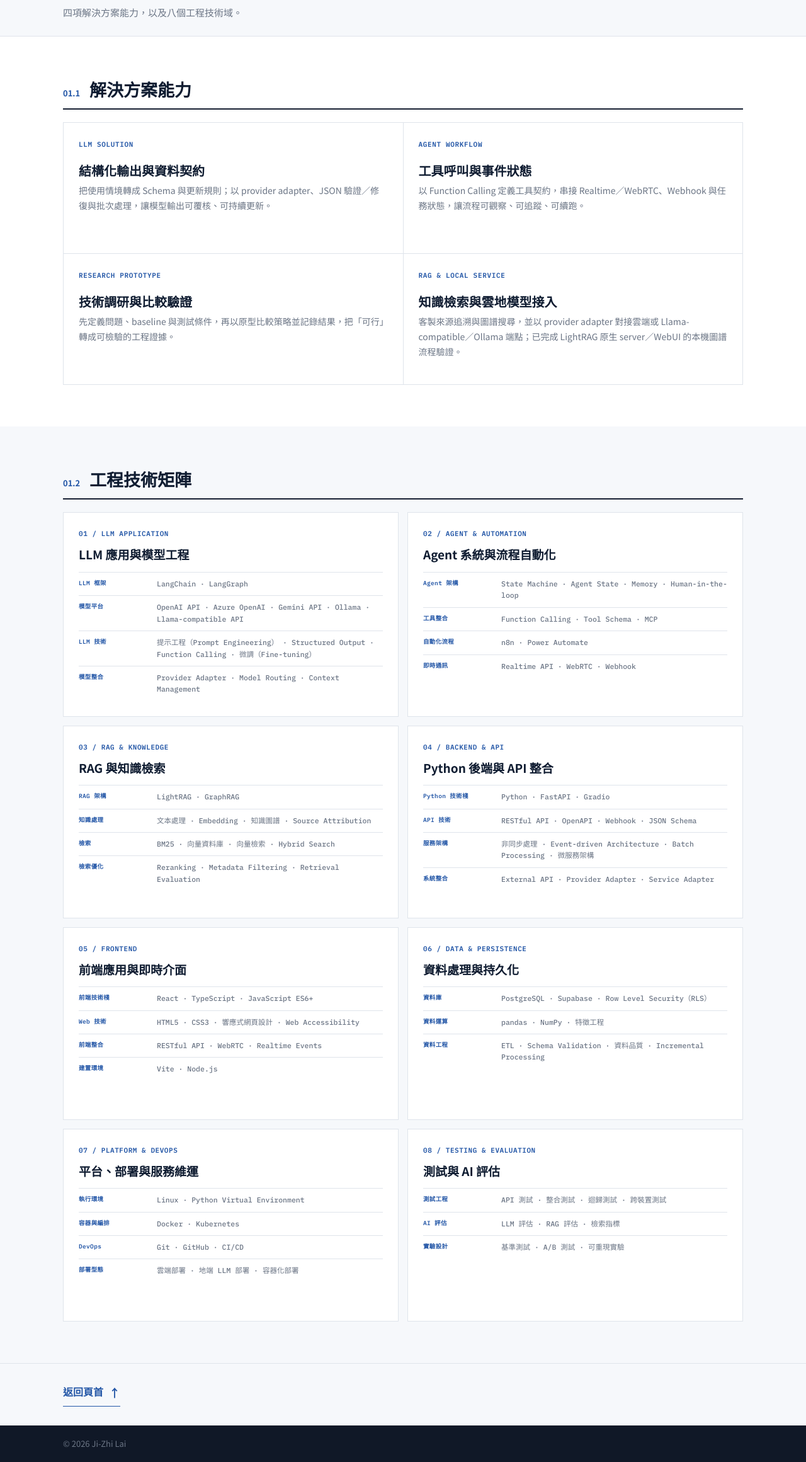
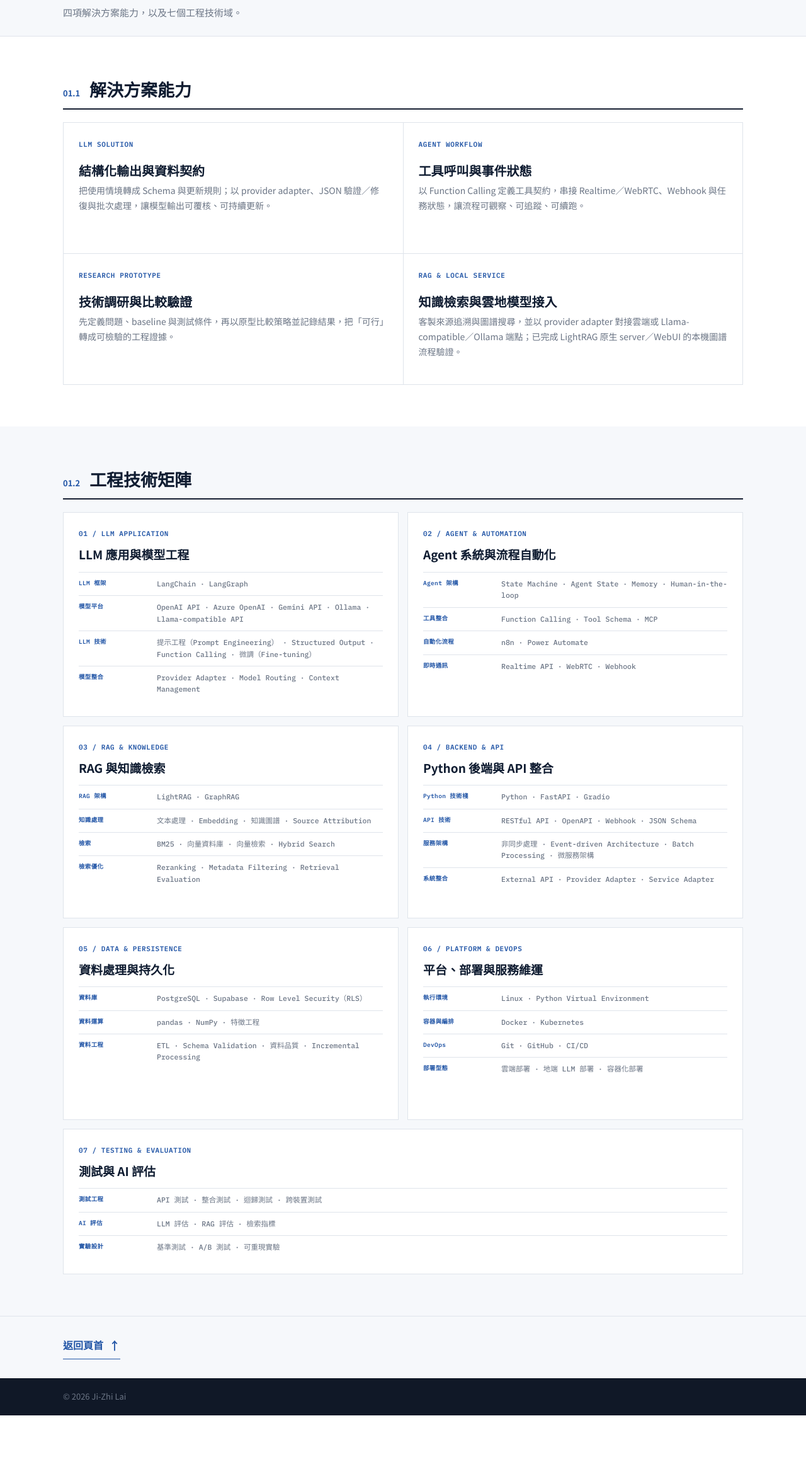
Before and after one commit to thisisanOldMan/thisisanOldMan.github.io, a plain HTML site: page asus-rd22116/skills.html in a window 1280 px wide. Shown: the part 194-2515 px from the top of the page at 63% size. After the commit the page ends 2441 px from the top, so only its background shows below. Drawn offline with Linux system fonts and the light colour scheme.

Commit message:
Elevate evidence narratives and remove frontend category

```diff
--- a/asus-rd22116/skills.html
+++ b/asus-rd22116/skills.html
@@ -22,7 +22,7 @@
   </div></header>
 
   <main id="main">
-    <section class="page-hero" aria-labelledby="page-title"><div class="container"><p>01 / CAPABILITIES</p><h1 id="page-title">核心能力</h1><div>四項解決方案能力，以及八個工程技術域。</div></div></section>
+    <section class="page-hero" aria-labelledby="page-title"><div class="container"><p>01 / CAPABILITIES</p><h1 id="page-title">核心能力</h1><div>四項解決方案能力，以及七個工程技術域。</div></div></section>
     <section class="section"><div class="container">
       <div class="section-title"><p>01.1</p><h2>解決方案能力</h2></div>
       <div class="skill-grid capability-grid">
@@ -40,10 +40,9 @@
         <article><p>02 / AGENT &amp; AUTOMATION</p><h3>Agent 系統與流程自動化</h3><div class="stack-groups"><div><strong>Agent 架構</strong><span>State Machine · Agent State · Memory · Human-in-the-loop</span></div><div><strong>工具整合</strong><span>Function Calling · Tool Schema · MCP</span></div><div><strong>自動化流程</strong><span>n8n · Power Automate</span></div><div><strong>即時通訊</strong><span>Realtime API · WebRTC · Webhook</span></div></div></article>
         <article><p>03 / RAG &amp; KNOWLEDGE</p><h3>RAG 與知識檢索</h3><div class="stack-groups"><div><strong>RAG 架構</strong><span>LightRAG · GraphRAG</span></div><div><strong>知識處理</strong><span>文本處理 · Embedding · 知識圖譜 · Source Attribution</span></div><div><strong>檢索</strong><span>BM25 · 向量資料庫 · 向量檢索 · Hybrid Search</span></div><div><strong>檢索優化</strong><span>Reranking · Metadata Filtering · Retrieval Evaluation</span></div></div></article>
         <article><p>04 / BACKEND &amp; API</p><h3>Python 後端與 API 整合</h3><div class="stack-groups"><div><strong>Python 技術棧</strong><span>Python · FastAPI · Gradio</span></div><div><strong>API 技術</strong><span>RESTful API · OpenAPI · Webhook · JSON Schema</span></div><div><strong>服務架構</strong><span>非同步處理 · Event-driven Architecture · Batch Processing · 微服務架構</span></div><div><strong>系統整合</strong><span>External API · Provider Adapter · Service Adapter</span></div></div></article>
-        <article><p>05 / FRONTEND</p><h3>前端應用與即時介面</h3><div class="stack-groups"><div><strong>前端技術棧</strong><span>React · TypeScript · JavaScript ES6+</span></div><div><strong>Web 技術</strong><span>HTML5 · CSS3 · 響應式網頁設計 · Web Accessibility</span></div><div><strong>前端整合</strong><span>RESTful API · WebRTC · Realtime Events</span></div><div><strong>建置環境</strong><span>Vite · Node.js</span></div></div></article>
-        <article><p>06 / DATA &amp; PERSISTENCE</p><h3>資料處理與持久化</h3><div class="stack-groups"><div><strong>資料庫</strong><span>PostgreSQL · Supabase · Row Level Security（RLS）</span></div><div><strong>資料運算</strong><span>pandas · NumPy · 特徵工程</span></div><div><strong>資料工程</strong><span>ETL · Schema Validation · 資料品質 · Incremental Processing</span></div></div></article>
-        <article><p>07 / PLATFORM &amp; DEVOPS</p><h3>平台、部署與服務維運</h3><div class="stack-groups"><div><strong>執行環境</strong><span>Linux · Python Virtual Environment</span></div><div><strong>容器與編排</strong><span>Docker · Kubernetes</span></div><div><strong>DevOps</strong><span>Git · GitHub · CI/CD</span></div><div><strong>部署型態</strong><span>雲端部署 · 地端 LLM 部署 · 容器化部署</span></div></div></article>
-        <article><p>08 / TESTING &amp; EVALUATION</p><h3>測試與 AI 評估</h3><div class="stack-groups"><div><strong>測試工程</strong><span>API 測試 · 整合測試 · 迴歸測試 · 跨裝置測試</span></div><div><strong>AI 評估</strong><span>LLM 評估 · RAG 評估 · 檢索指標</span></div><div><strong>實驗設計</strong><span>基準測試 · A/B 測試 · 可重現實驗</span></div></div></article>
+        <article><p>05 / DATA &amp; PERSISTENCE</p><h3>資料處理與持久化</h3><div class="stack-groups"><div><strong>資料庫</strong><span>PostgreSQL · Supabase · Row Level Security（RLS）</span></div><div><strong>資料運算</strong><span>pandas · NumPy · 特徵工程</span></div><div><strong>資料工程</strong><span>ETL · Schema Validation · 資料品質 · Incremental Processing</span></div></div></article>
+        <article><p>06 / PLATFORM &amp; DEVOPS</p><h3>平台、部署與服務維運</h3><div class="stack-groups"><div><strong>執行環境</strong><span>Linux · Python Virtual Environment</span></div><div><strong>容器與編排</strong><span>Docker · Kubernetes</span></div><div><strong>DevOps</strong><span>Git · GitHub · CI/CD</span></div><div><strong>部署型態</strong><span>雲端部署 · 地端 LLM 部署 · 容器化部署</span></div></div></article>
+        <article><p>07 / TESTING &amp; EVALUATION</p><h3>測試與 AI 評估</h3><div class="stack-groups"><div><strong>測試工程</strong><span>API 測試 · 整合測試 · 迴歸測試 · 跨裝置測試</span></div><div><strong>AI 評估</strong><span>LLM 評估 · RAG 評估 · 檢索指標</span></div><div><strong>實驗設計</strong><span>基準測試 · A/B 測試 · 可重現實驗</span></div></div></article>
       </div>
     </div></section>
   </main>
--- a/asus-rd22116/styles.css
+++ b/asus-rd22116/styles.css
@@ -187,6 +187,7 @@ h1 span { display: block; margin-top: 4px; color: var(--muted); font-size: 20px;
 .capability-grid h3 { font-size: 20px; }
 .tool-stack { display: grid; grid-template-columns: repeat(2, minmax(0, 1fr)); gap: 14px; }
 .tool-stack article { display: flex; flex-direction: column; gap: 10px; min-height: 306px; padding: 24px; border: 1px solid var(--line); background: var(--white); }
+.tool-stack article:last-child:nth-child(odd) { grid-column: 1 / -1; min-height: 230px; }
 .tool-stack article > p { margin: 0; color: var(--blue); font-size: 11px; font-weight: 600; letter-spacing: .05em; }
 .tool-stack h3 { margin: 0; font-size: 19px; }
 .stack-groups { margin-top: 5px; border-top: 1px solid var(--line); }
@@ -276,6 +277,7 @@ h1 span { display: block; margin-top: 4px; color: var(--muted); font-size: 20px;
   .evidence-row p { grid-column: 2; }
   .evidence-arrow { grid-column: 3; grid-row: 1 / 3; }
   .tool-stack { grid-template-columns: 1fr; }
+  .tool-stack article:last-child:nth-child(odd) { grid-column: auto; min-height: 0; }
   .tool-stack article { min-height: 0; gap: 8px; padding: 20px; }
   .stack-groups > div { grid-template-columns: 1fr; gap: 2px; padding: 8px 0; }
   .project-card header { flex-direction: column; gap: 10px; }
```
Also changed, not shown: asus-rd22116/index.html (+4 -4 lines).
